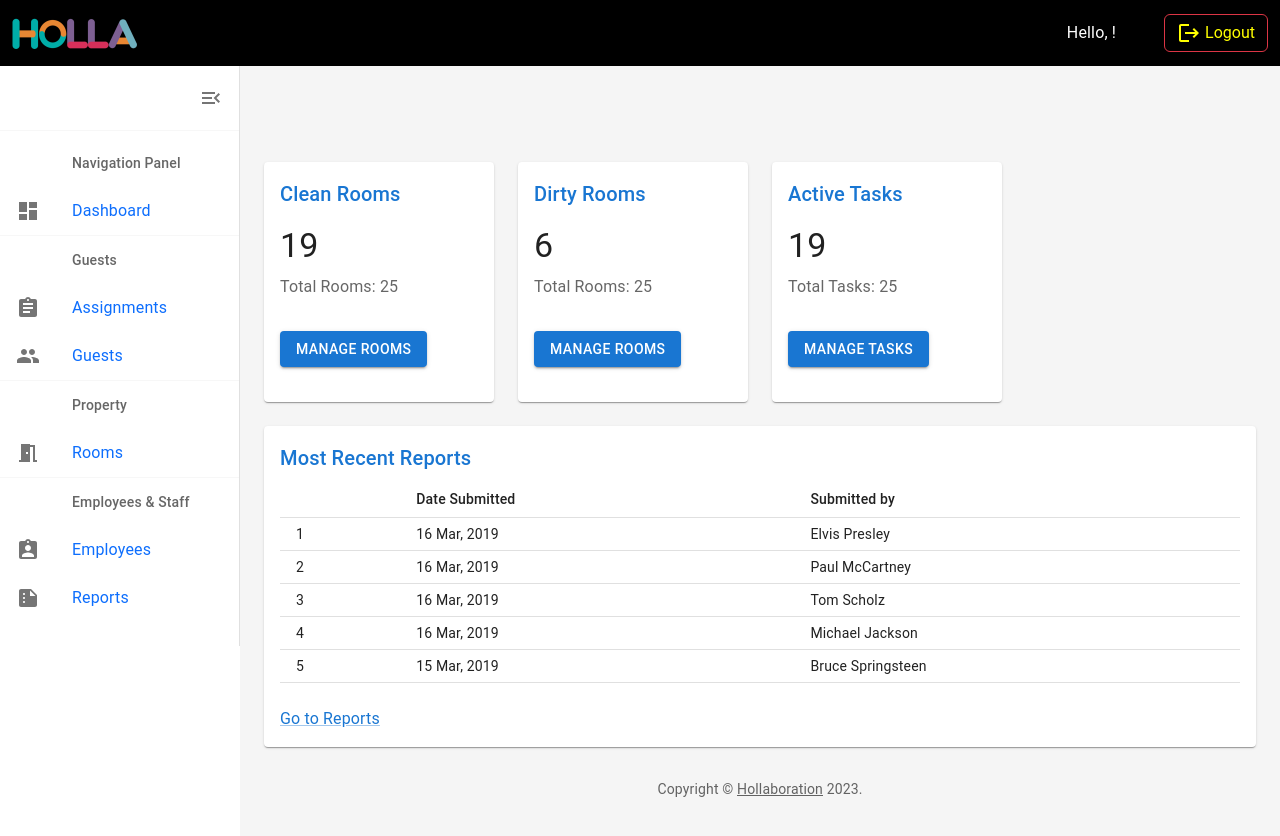
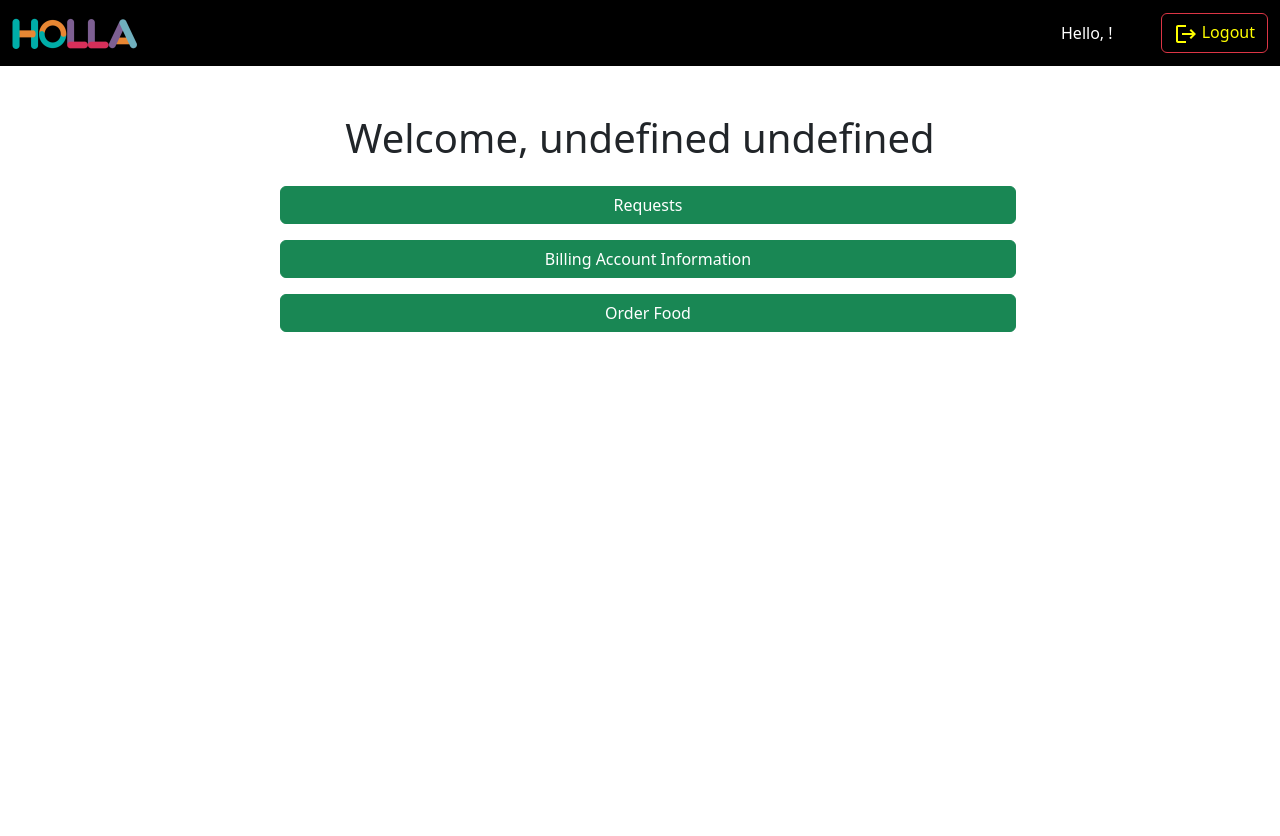
Before and after one commit to aljhunlegaspi/thesisholla, a React (Create React App) app in the folder frontend/: page / in a window 1280 px wide. Shown: the top 836 px of the page. After the commit the page ends 800 px from the top, so only its background shows below. Built offline with nearby package versions, Linux system fonts and the light colour scheme; sample sign-in values are in the browser's storage.

Commit message:
January 14 2023 Update
> Made skeleton user dashboard.
> Fixed issue where Dashboard would continue reloading due to ternary operator by using useMemo
    to store user role state.

```diff
--- a/frontend/src/components/Header2.jsx
+++ b/frontend/src/components/Header2.jsx
@@ -1,4 +1,3 @@
-import { useState } from 'react';
 import LogoutIcon from '@mui/icons-material/Logout';
 import LoginIcon from '@mui/icons-material/Login';
 import HowToRegIcon from '@mui/icons-material/HowToReg';
@@ -8,6 +7,8 @@ import { useSelector, useDispatch } from 'react-redux'
 import { logout, reset } from '../features/auth/authSlice'
 import { Link } from 'react-router-dom';
 import Holla250 from '../assets/holla250.png'
+
+
 export default function Header2() {
 
     const navigate = useNavigate()
@@ -21,10 +22,10 @@ export default function Header2() {
     }
 
 return (
-<nav className="navbar navbar-expand navbar-light m-0 d-flex justify-content-around"
+<nav className="navbar navbar-expand navbar-expand-sm navbar-light m-0 d-flex justify-content-around"
 style={{backgroundColor: '#000000'}}>
     <div className="container-fluid">
-    <Link to='/'><img src={Holla250} alt="Holla Logo" style={{height: '50px'}}/></Link>
+    <Link to='/'> <img src={Holla250} alt="Holla Logo" style={{height: '50px'}}/></Link>
         <div className="d-flex align-items-center">
             {user ?
                 (
--- /dev/null
+++ b/frontend/src/index.css
@@ -0,0 +1,5 @@
+img {
+    height: 50px;
+    width: auto;
+    object-fit: contain;
+}
--- a/frontend/src/pages/Dashboard.jsx
+++ b/frontend/src/pages/Dashboard.jsx
@@ -1,21 +1,21 @@
 import { useEffect } from 'react'
 import { useNavigate } from 'react-router-dom'
 import { useSelector } from 'react-redux'
-import GoalItem from '../components/GoalItem'
-import GoalForm from '../components/GoalForm'
+import { useMemo } from 'react'
+
 import Spinner from '../components/Spinner'
-import { getGoals, reset } from '../features/goals/goalSlice'
 import AdminDash from './admin/AdminDash'
 import UserDash from './user/UserDash'
+// import GoalItem from '../components/GoalItem'
+// import GoalForm from '../components/GoalForm'
+// import Requests from './user/Requests'
 
 export default function Dashboard() {
 
   const navigate = useNavigate()
 
-  const { user } = useSelector((state) => state.auth)
-  const { isLoading, isError, message } = useSelector(
-    (state) => state.goals
-  )
+  const { user, isLoading, isError, message } = useSelector((state) => state.auth)
+  const userRole = useMemo(() => user && user.role, [user]);
 
   useEffect(() => {
     if (isError) {
@@ -33,6 +33,9 @@ export default function Dashboard() {
   }
 
   return (
-    <AdminDash/>
+
+  userRole === 0 ? <AdminDash /> :
+  // userRole === 2 ? <EmployeeDash /> : uncomment this line when employee dash is complete
+  <UserDash />
   );
 }
--- a/frontend/src/pages/admin/AdminRegister.jsx
+++ b/frontend/src/pages/admin/AdminRegister.jsx
@@ -108,10 +108,10 @@ return (
               <Grid item xs={12} sm={6}>
                 <TextField
                   autoComplete="given-name"
-                  name="firstName"
+                  name="fname"
                   required
                   fullWidth
-                  id="firstName"
+                  id="fname"
                   label="First Name"
                   value={fname}
                   onChange={onChange}
@@ -122,9 +122,9 @@ return (
                 <TextField
                   required
                   fullWidth
-                  id="lastName"
+                  id="lname"
                   label="Last Name"
-                  name="lastName"
+                  name="lname"
                   autoComplete="family-name"
                   value={lname}
                   onChange={onChange}
--- /dev/null
+++ b/frontend/src/pages/user/Requests.jsx
@@ -0,0 +1,66 @@
+import { useEffect } from 'react'
+import { useNavigate } from 'react-router-dom'
+import { useSelector, useDispatch } from 'react-redux'
+
+import ReqForm from '../../components/ReqForm'
+import GoalItem from '../../components/GoalItem'
+import Spinner from '../../components/Spinner'
+import { getGoals, reset } from '../../features/goals/goalSlice'
+// import GoalForm from '../../components/GoalForm'
+
+function Requests() {
+  const navigate = useNavigate()
+  const dispatch = useDispatch()
+
+  const { user } = useSelector((state) => state.auth)
+  const { goals, isLoading, isError, message } = useSelector(
+    (state) => state.goals
+  )
+
+  useEffect(() => {
+    if (isError) {
+      console.log(message)
+    }
+
+    if (!user) {
+      navigate('/login')
+    }
+
+    dispatch(getGoals())
+
+    return () => {
+      dispatch(reset())
+    }
+  }, [user, navigate, isError, message, dispatch])
+
+  if (isLoading) {
+    return <Spinner />
+  }
+
+  return (
+    <>
+      <section className='heading'>
+        <p>Guest Req Page</p>
+      </section>
+
+      <ReqForm />
+
+      <section className='heading'>
+        <p>Previous Requests</p>
+      </section>
+      <section className='content'>
+        {goals.length > 0 ? (
+          <div className='goals'>
+            {goals.map((goal) => (
+              <GoalItem key={goal._id} goal={goal} />
+            ))}
+          </div>
+        ) : (
+          <h3>You have yet to create a request.</h3>
+        )}
+      </section>
+    </>
+  )
+}
+
+export default Requests
--- a/frontend/src/pages/user/UserDash.jsx
+++ b/frontend/src/pages/user/UserDash.jsx
@@ -1,20 +1,19 @@
-import GoalForm from '../../components/GoalForm'
+import { useEffect } from 'react'
+import { Container, Row, Col, Button } from "react-bootstrap";
+import { Link, useNavigate } from 'react-router-dom'
+import { useSelector, useDispatch } from 'react-redux'
+import Spinner from '../../components/Spinner';
+import { reset } from '../../features/goals/goalSlice'
+function UserDash() {
 
-import { useEffect } from 'react'
-import { useNavigate } from 'react-router-dom'
-import { useSelector, useDispatch } from 'react-redux'
-import GoalItem from '../../components/GoalItem'
-import Spinner from '../../components/Spinner'
-import { getGoals, reset } from '../../features/goals/goalSlice'
-
-function Dashboard() {
     const navigate = useNavigate()
     const dispatch = useDispatch()
-
     const { user } = useSelector((state) => state.auth)
-  const { goals, isLoading, isError, message } = useSelector(
+    const { /* goals, */ isLoading, isError, message } = useSelector(
         (state) => state.goals
       )
+
+
 
     useEffect(() => {
         if (isError) {
@@ -25,7 +24,7 @@ function Dashboard() {
           navigate('/login')
         }
 
-    dispatch(getGoals())
+        // dispatch(getGoals())
 
         return () => {
           dispatch(reset())
@@ -37,29 +36,35 @@ function Dashboard() {
       }
 
   return (
-    <>
-      <section className='heading'>
-        <p>Create a task</p>
-      </section>
+    <Container className="my-5">
+      <Row className="justify-content-center">
+        <Col xs={12} md={8} className="justify-content-center">
+          <h1 className="text-center">Welcome, {user && user.fname +' ' + user.lname} </h1>
+          <div className="d-flex flex-wrap justify-content-center my-3">
 
-      <GoalForm />
+          <Link to='' className="text-decoration-none w-100">
+          <Button variant="success" className="mx-2 my-2 col-12 text-wrap">
+              Requests
+            </Button>
+            </Link>
 
-      <section className='heading'>
-        <p>Previous Requests</p>
-      </section>
-      <section className='content'>
-        {goals.length > 0 ? (
-          <div className='goals'>
-            {goals.map((goal) => (
-              <GoalItem key={goal._id} goal={goal} />
-            ))}
+            <Link  to='' className="text-decoration-none w-100">
+                <Button variant="success" className="mx-2 col-12 my-2 text-wrap">
+              Billing Account Information
+            </Button>
+            </Link>
+
+            <Link  to='' className="text-decoration-none w-100">
+            <Button variant="success" className="mx-2 my-2 col-12 text-wrap">
+              Order Food
+            </Button>
+            </Link>
+
           </div>
-        ) : (
-          <h3>You have yet to create a request.</h3>
-        )}
-      </section>
-    </>
-  )
+        </Col>
+      </Row>
+    </Container>
+  );
 }
 
-export default Dashboard
+export default UserDash;
```
Also changed, not shown: frontend/src/App.jsx (+9 -8 lines), frontend/src/pages/admin/AdminDash.jsx (+4 -4 lines). Lines whose indentation alone changed are shown as unchanged.
